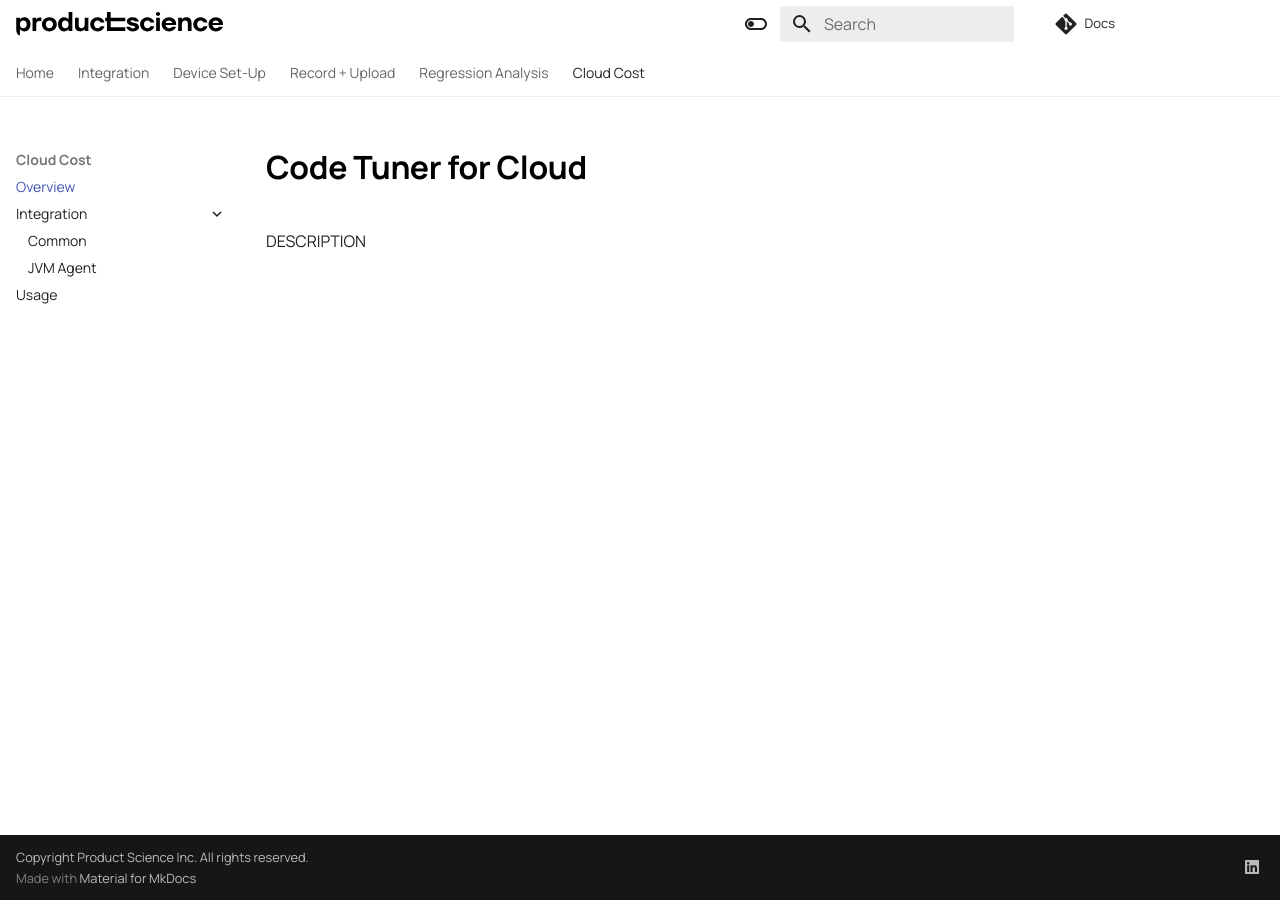
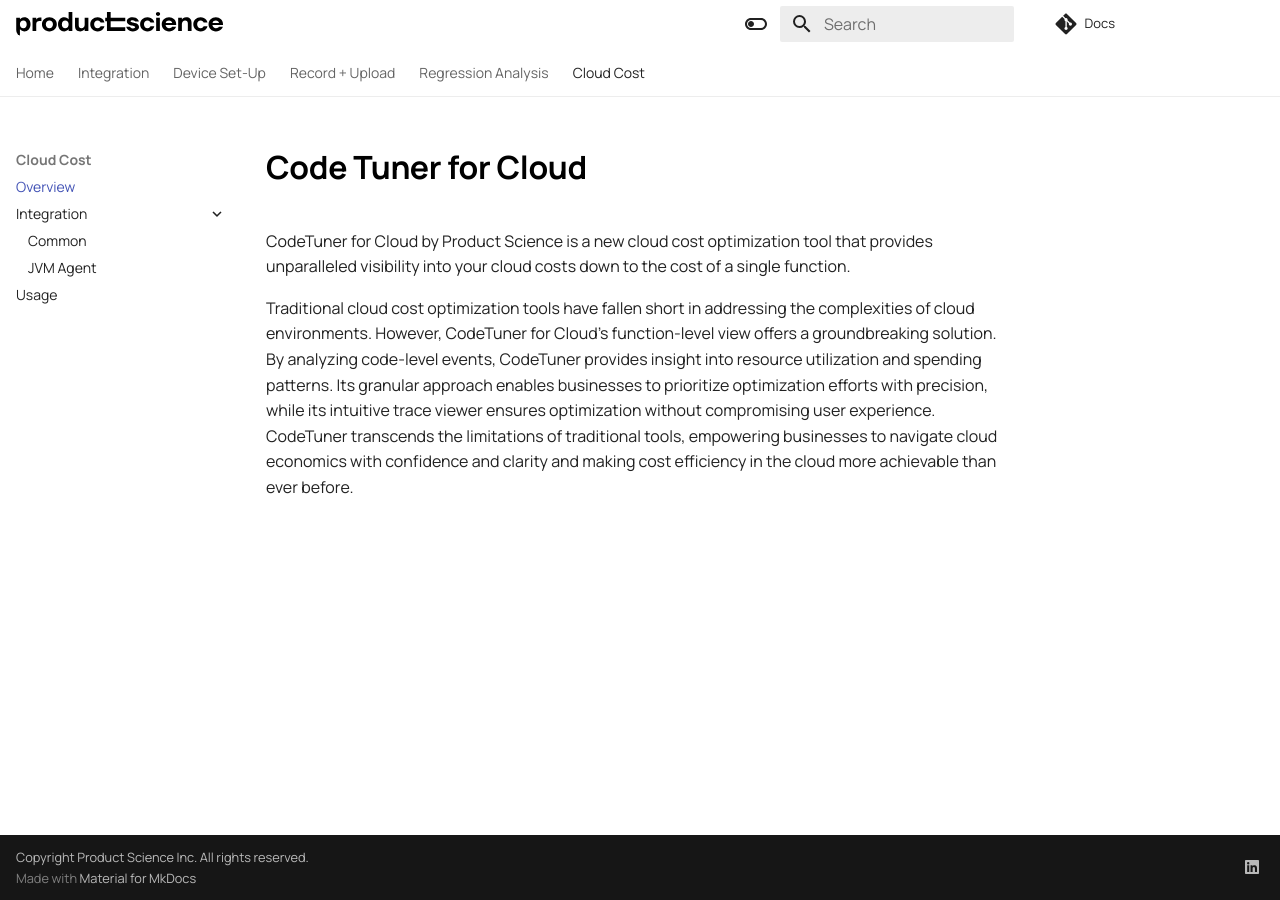
Before and after one commit to product-science/docs, an MkDocs documentation site: the page built from docs/cloudcost/overview.md, in a window 1280 px wide. Built offline with MkDocs 1.6.1 and Material for MkDocs 9.7.7, drawn with Linux system fonts in a browser that asks for light colours.

Commit message:
Add overview by Jordan

```diff
--- a/docs/cloudcost/overview.md
+++ b/docs/cloudcost/overview.md
@@ -1,3 +1,5 @@
 # Code Tuner for Cloud
 
-DESCRIPTION
+CodeTuner for Cloud by Product Science is a new cloud cost optimization tool that provides unparalleled visibility into your cloud costs down to the cost of a single function.
+
+Traditional cloud cost optimization tools have fallen short in addressing the complexities of cloud environments. However, CodeTuner for Cloud’s function-level view offers a groundbreaking solution. By analyzing code-level events, CodeTuner provides insight into resource utilization and spending patterns. Its granular approach enables businesses to prioritize optimization efforts with precision, while its intuitive trace viewer ensures optimization without compromising user experience. CodeTuner transcends the limitations of traditional tools, empowering businesses to navigate cloud economics with confidence and clarity and making cost efficiency in the cloud more achievable than ever before.
```
